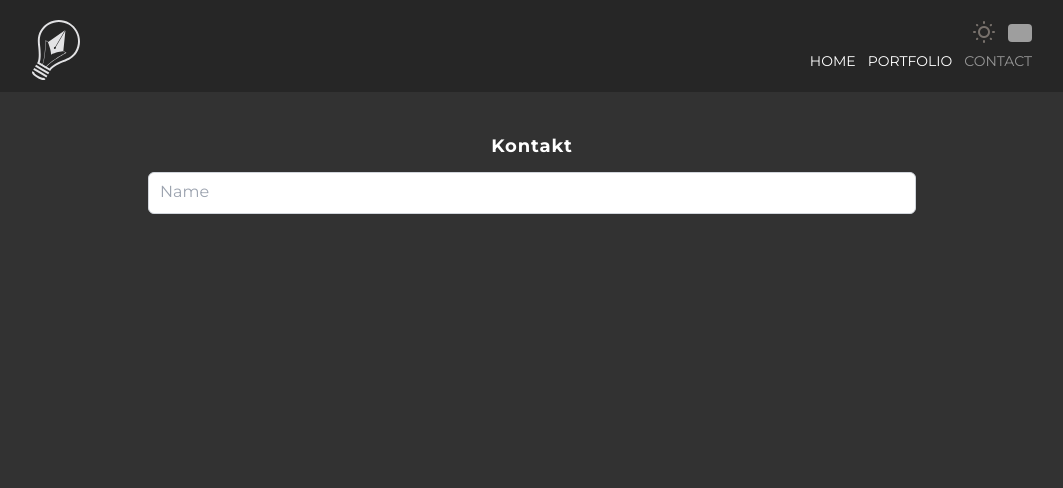
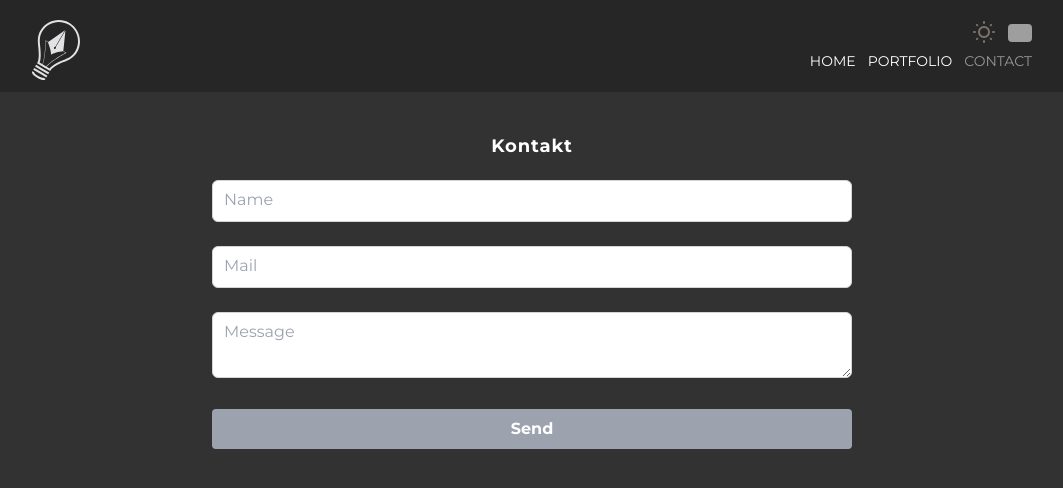
Before and after one commit to PawelPazderski/pazderski-projekt, a Next.js app: page /contact in a window 1280 px wide. Shown: the top 488 px of the page, without its empty margins (108-1171 px from the left). Built offline with nearby package versions, Linux system fonts and the light colour scheme; grey boxes are pictures that could not be loaded.

Commit message:
feat: work on form validation

```diff
--- a/app/contact/page.tsx
+++ b/app/contact/page.tsx
@@ -1,44 +1,51 @@
 "use client";
 
-import { useState } from 'react';
+import { useState } from "react";
+import { Input } from "@/components/Input";
 
 export default function Contact() {
-  const [isFocused, setIsFocused] = useState(false);
-  const [name, setName] = useState("");
+  const [userName, setUserName] = useState("");
+  const [mail, setMail] = useState("");
+  const [msg, setMsg] = useState("");
 
-  const handleFocus = () => {
-    setIsFocused(true);
+  const submitForm = (e: React.FormEvent<HTMLFormElement>) => {
+    e.preventDefault();
+    // Handle form submission
+    console.log({name: userName, email: mail, msg: msg});
   };
-
-  const handleBlur = () => {
-    setIsFocused(false);
-  };
-
 
   return (
     <main className="mx-auto px-2.5 max-w-screen-lg py-10 text-center">
-      <h1 className="mb-3 text-lg font-bold tracking-wider">Kontakt</h1>
-      <form className="flex flex-col gap-5 mx-auto max-w-screen-md">
-        <div className="relative">
-          <input
-            className="px-3 py-2 border border-gray-300 rounded-md focus:outline-none focus:border-yellow-600 w-full text-gray-800"
-            type="text"
-            id="input1"
-            value={name}
-            onFocus={handleFocus}
-            onBlur={handleBlur}
-            onChange={e => setName(e.target.value)}
-            required
-          />
-          <label
-            className={`absolute top-2 left-3 transition-all duration-300 transform ${
-              isFocused || name ? '-translate-y-7 text-sm' : 'translate-y-0 text-base'
-            } text-gray-400`}
-            htmlFor="input1"
-          >
-          Name
-          </label>
-        </div>
+      <h1 className="mb-5 text-lg font-bold tracking-wider">Kontakt</h1>
+      <form
+        className="flex flex-col gap-6 mx-auto max-w-screen-sm"
+        onSubmit={submitForm}
+      >
+        <Input
+          value={userName}
+          name="name"
+          label="Name"
+          onChange={(e) => setUserName(e.currentTarget.value)}
+        />
+        <Input
+          value={mail}
+          name="email"
+          label="Mail"
+          onChange={(e) => setMail(e.currentTarget.value)}
+        />
+        <Input
+          value={msg}
+          name="msg"
+          label="Message"
+          onChange={(e) => setMsg(e.currentTarget.value)}
+          textarea
+        />
+        <button
+          type="submit"
+          className="bg-gray-400 hover:bg-yellow-600 font-bold py-2 px-4 rounded"
+        >
+          Send
+        </button>
       </form>
     </main>
   );
--- /dev/null
+++ b/components/Input.tsx
@@ -0,0 +1,102 @@
+"use client";
+
+import { useState } from "react";
+import { z } from "zod";
+
+export type InputProps = {
+  label: string;
+  error?: string;
+  textarea?: boolean;
+  supportingLabel?: React.ReactNode;
+  onChange?: (event: React.ChangeEvent<HTMLInputElement>) => void;
+} & React.TextareaHTMLAttributes<HTMLTextAreaElement> & React.HTMLProps<HTMLInputElement>;
+
+type ErrorResponse = {
+  code: string;
+  minimum: number;
+  type: string;
+  inclusive: boolean;
+  exact: boolean;
+  message: string;
+  path: string[];
+};
+
+export const Input = ({
+  label,
+  name,
+  id,
+  error,
+  supportingLabel,
+  type,
+  textarea,
+  value,
+  onChange,
+}: InputProps) => {
+  const [isFocused, setIsFocused] = useState(false);
+  const [errorMsg, setErrorMsg] = useState("");
+
+  const schema = z.object({
+    name: z.string().nonempty("Name is required"),
+    email: z.string().nonempty("Email is required").email("Invalid email"),
+    msg: z.string().nonempty("Message is empty"),
+  });
+
+  const handleFocus = () => {
+    setIsFocused(true);
+  };
+
+  const handleBlur = (event: React.FocusEvent<HTMLInputElement | HTMLTextAreaElement>) => {
+    const { name, value } = event.target;
+    setIsFocused(false);
+    validateValue(name, value)
+  };
+
+  const validateValue = (name: string, value:string) => {
+    try {
+      schema.pick({ [name]: true }).parse({ [name]: value });
+      setErrorMsg(""); // No error message if validation succeeds
+    } catch (error) {
+      const errorObject = JSON.parse(error as string)[0]as ErrorResponse;
+      setErrorMsg(errorObject.message);
+    }
+  };
+
+  return (
+    <div className="relative">
+      {!textarea && <input
+        className="px-3 py-2 border border-gray-300 rounded-md focus:outline-none focus:border-yellow-600 w-full text-gray-800"
+        type={type}
+        id={id || name}
+        value={value}
+        name={name}
+        onFocus={handleFocus}
+        onBlur={handleBlur}
+        onChange={onChange}
+      /> }
+      {textarea && <textarea
+        className="px-3 py-2 border border-gray-300 rounded-md focus:outline-none focus:border-yellow-600 w-full text-gray-800"
+        id={id || name}
+        value={value}
+        name={name}
+        onFocus={handleFocus}
+        onBlur={handleBlur}
+        onChange={onChange}
+      />}
+      {errorMsg && (
+        <p className="text-red-500 text-xs">
+          {errorMsg}
+        </p>
+      )}
+      <label
+        className={`absolute top-2 left-3 transition-all duration-300 transform ${
+          isFocused || value
+            ? "-translate-y-7 text-sm"
+            : "translate-y-0 text-base"
+        } text-gray-400`}
+        htmlFor={id || name}
+      >
+        {label}
+      </label>
+    </div>
+  );
+};
--- a/package.json
+++ b/package.json
@@ -11,6 +11,7 @@
   "dependencies": {
     "@emotion/react": "^11.11.1",
     "@emotion/styled": "^11.11.0",
+    "@hookform/resolvers": "^3.1.1",
     "@mui/icons-material": "^5.11.16",
     "@mui/material": "^5.13.5",
     "@radix-ui/react-separator": "^1.0.3",
@@ -29,7 +30,9 @@
     "postcss": "8.4.24",
     "react": "18.2.0",
     "react-dom": "18.2.0",
+    "react-hook-form": "^7.45.0",
     "tailwindcss": "3.3.2",
-    "typescript": "5.1.3"
+    "typescript": "5.1.3",
+    "zod": "^3.21.4"
   }
 }
```
Also changed, not shown: 1 other file (tests, documents, lock files or other folders).
